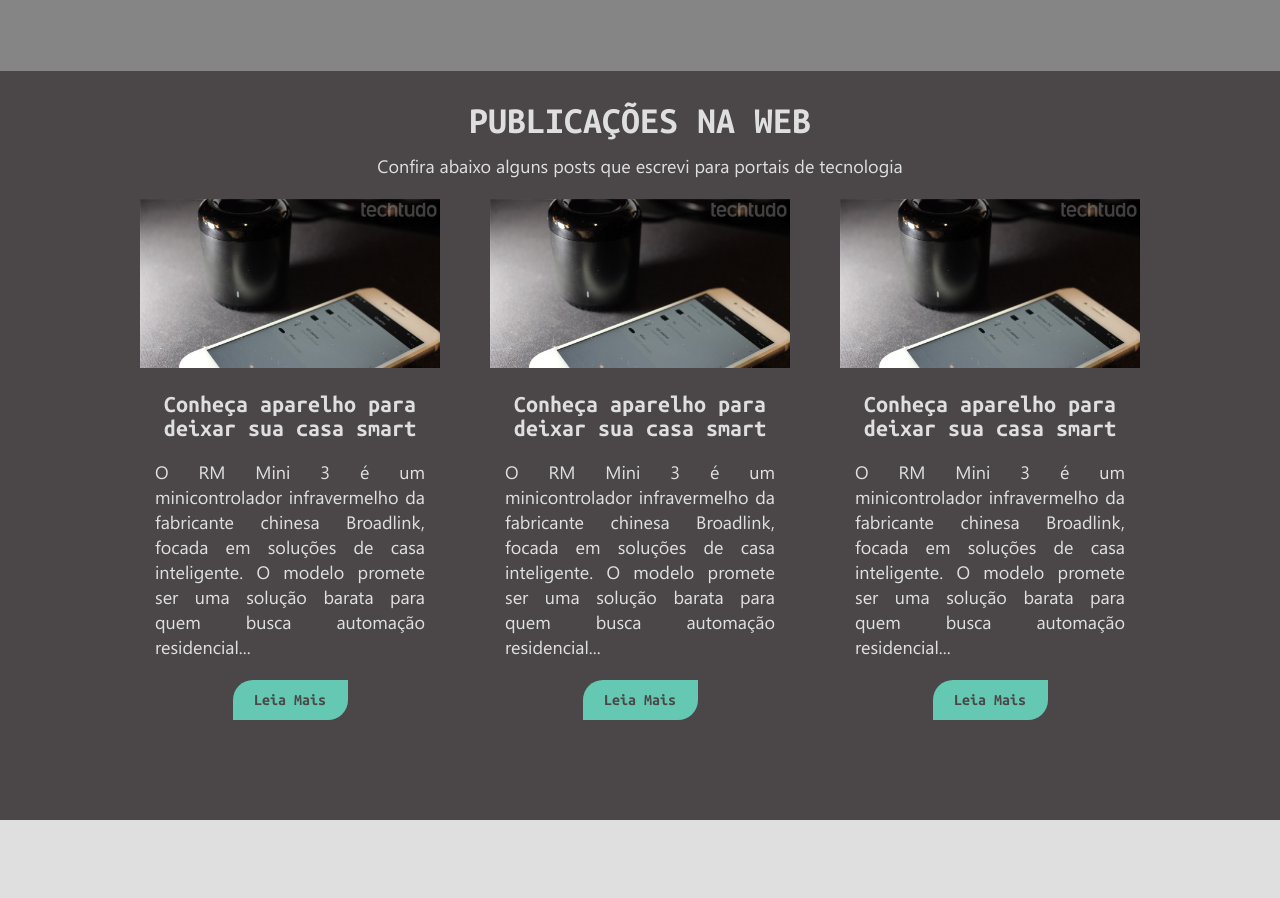
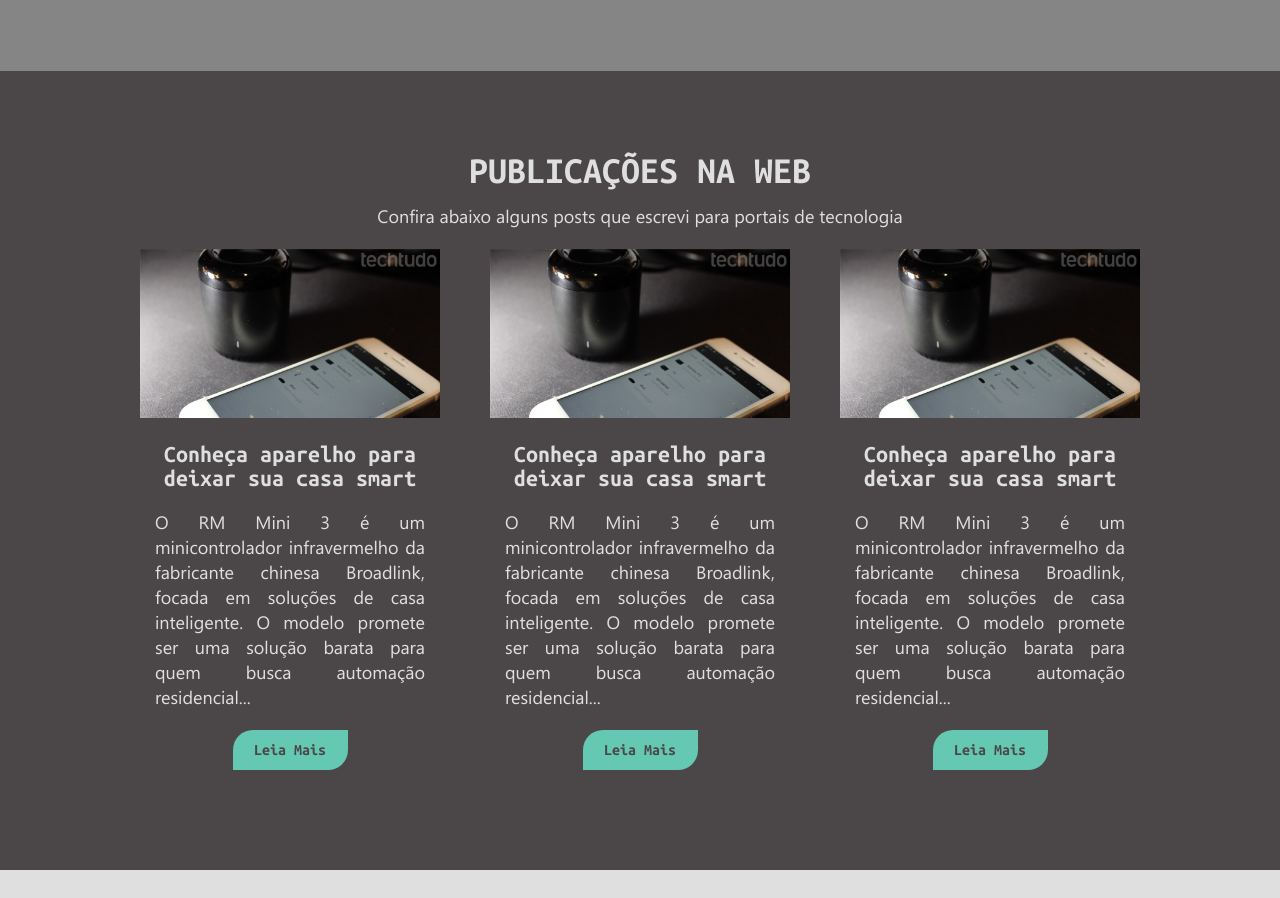
Before and after one commit to RianTavares/portfolio-old, a React (Create React App) app in the folder aboutme/: page / in a window 1280 px wide. Shown: the part 863-1761 px from the top of the page. Built offline with nearby package versions, Linux system fonts and the light colour scheme.

Commit message:
fixing title margin

```diff
--- a/aboutme/src/page/styles.scss
+++ b/aboutme/src/page/styles.scss
@@ -139,7 +139,7 @@
 
         .title-posts {
             width: 100%;
-            margin: 30px 0 15px 0;
+            margin: 80px 0 15px 0;
         }
 
         .title-green {
```
